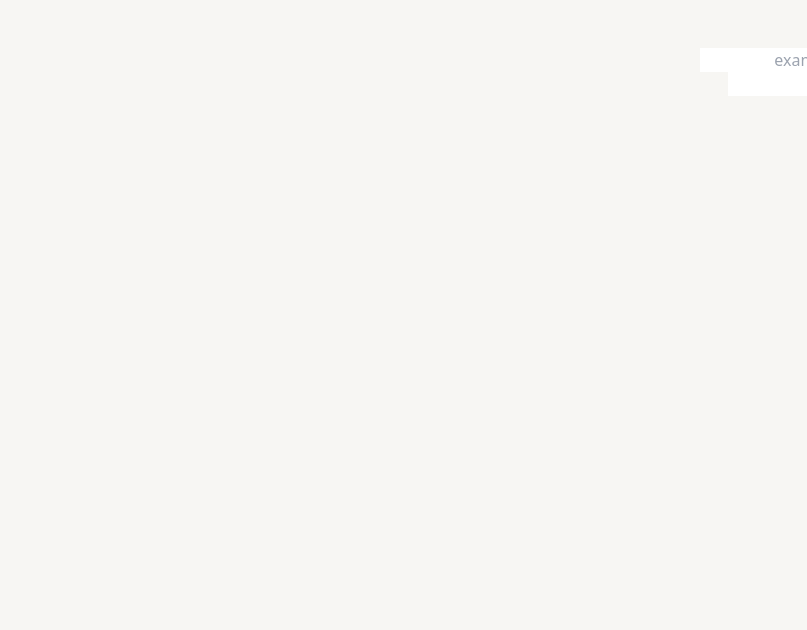
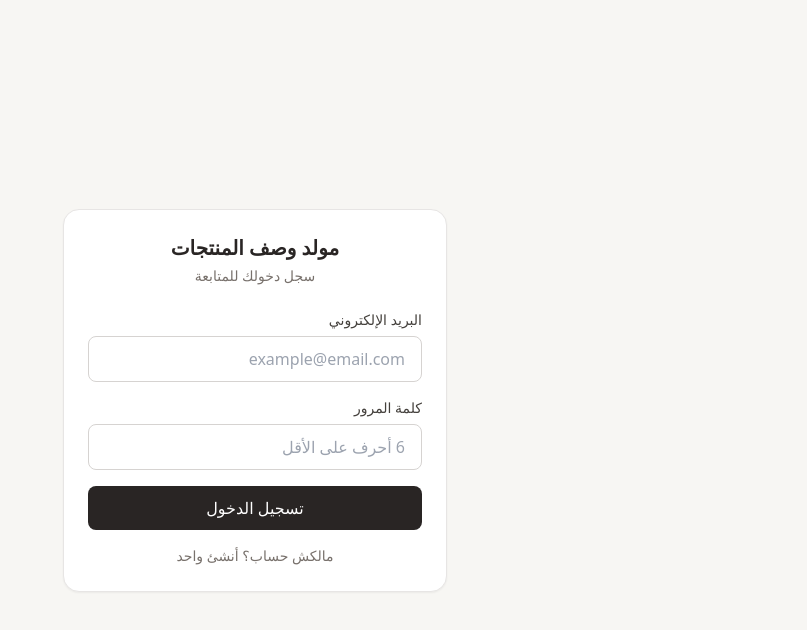
Before and after one commit to mohamedmostafaelshater-boop/product-description-generator, a Next.js app: page /login in a window 1280 px wide. Shown: the top 630 px of the page, without its empty margins (473-1280 px from the left). Built offline with nearby package versions, Linux system fonts and the light colour scheme; no server answers.

Commit message:
Add Tailwind CSS configuration file

```diff
--- /dev/null
+++ b/tailwind.config.ts
@@ -0,0 +1,19 @@
+import type { Config } from "tailwindcss";
+
+const config: Config = {
+  content: [
+    "./app/**/*.{js,ts,jsx,tsx,mdx}",
+    "./components/**/*.{js,ts,jsx,tsx,mdx}",
+  ],
+  theme: {
+    extend: {
+      colors: {
+        background: "var(--background)",
+        foreground: "var(--foreground)",
+      },
+    },
+  },
+  plugins: [],
+};
+
+export default config;
```
